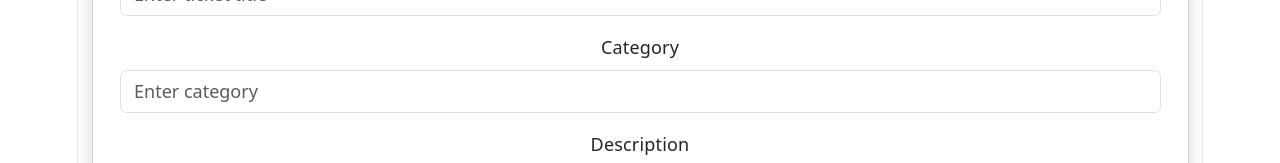
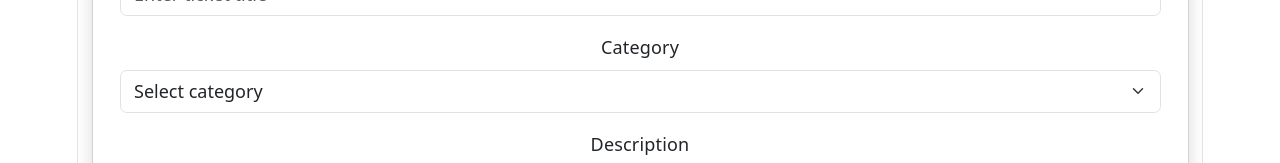
Before and after one commit to ThilinaLakmal/springboot_project, a React app in the folder frontend/: page / in a window 1280 px wide. Shown: the part 402-565 px from the top of the page. Built offline with nearby package versions, Linux system fonts and the light colour scheme; the HTML template or start-up script is replaced by a standard one.

Commit message:
Replace category input with dropdown in create ticket form

```diff
--- a/frontend/src/pages/CreateTicketPage.jsx
+++ b/frontend/src/pages/CreateTicketPage.jsx
@@ -97,14 +97,20 @@ function CreateTicketPage({ onAddTicket }) {
 
           <div className="mb-3">
             <label className="form-label">Category</label>
-            <input
-              type="text"
+            <select
               name="category"
-              className={`form-control ${errors.category ? 'is-invalid' : ''}`}
-              placeholder="Enter category"
+              className={`form-select ${errors.category ? 'is-invalid' : ''}`}
               value={ticketData.category}
               onChange={handleChange}
-            />
+            >
+              <option value="">Select category</option>
+              <option value="Network">Network</option>
+              <option value="Hardware">Hardware</option>
+              <option value="Software">Software</option>
+              <option value="Account">Account</option>
+              <option value="Security">Security</option>
+              <option value="Other">Other</option>
+            </select>
             {errors.category && (
               <div className="invalid-feedback">{errors.category}</div>
             )}
```
